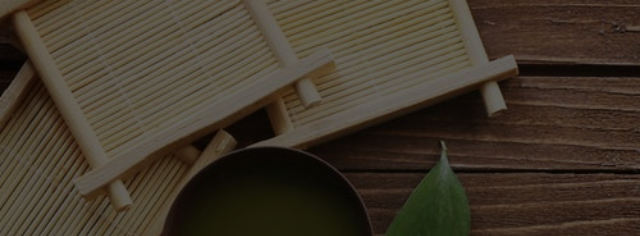
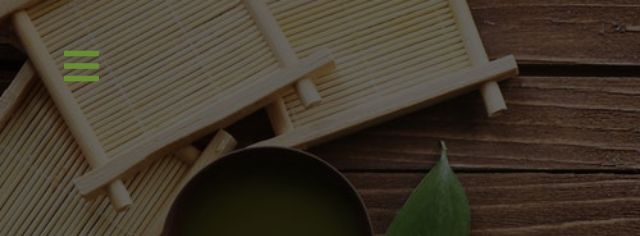
Before and after one commit to stormymayday/Tea-Station, a plain HTML site: page index.html in a window 1280 px wide. Shown: the top 236 px of the page, 0-640 px from the left. Drawn offline with Linux system fonts and the light colour scheme; a web font is replaced by a local one.

Commit message:
Implemented html and css for the nav button.

```diff
--- a/css/styles.css
+++ b/css/styles.css
@@ -180,6 +180,22 @@ p {
 }
 
 /* end of global css */
+
+/*
+=================
+Navbar
+=================
+*/
+.nav-btn {
+    position: fixed;
+    top: 5%;
+    left: 5%;
+    z-index: 1;
+    font-size: 2.5rem;
+    color: var(--clr-primary);
+    cursor: pointer;
+    /* animation */
+}
 
 /*
 =================
--- a/index.html
+++ b/index.html
@@ -18,6 +18,12 @@
 
     <!-- navbar -->
     <!-- end of navbar -->
+
+    <!-- nav button -->
+    <span class="nav-btn" id="nav-btn">
+        <i class="fas fa-bars"></i>
+    </span>
+    <!-- end of nav button -->
 
     <!-- header -->
     <header class="header">
```
